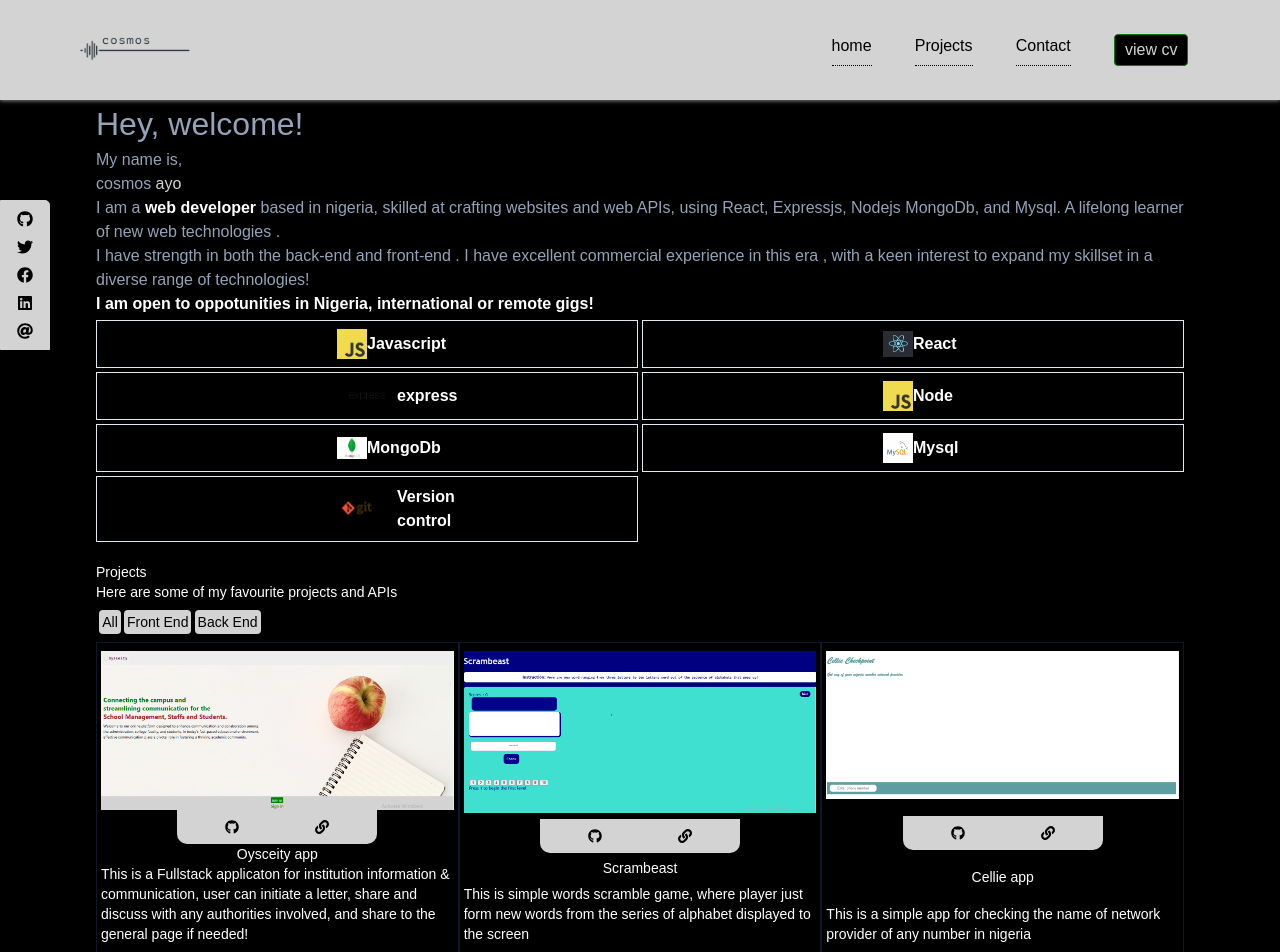
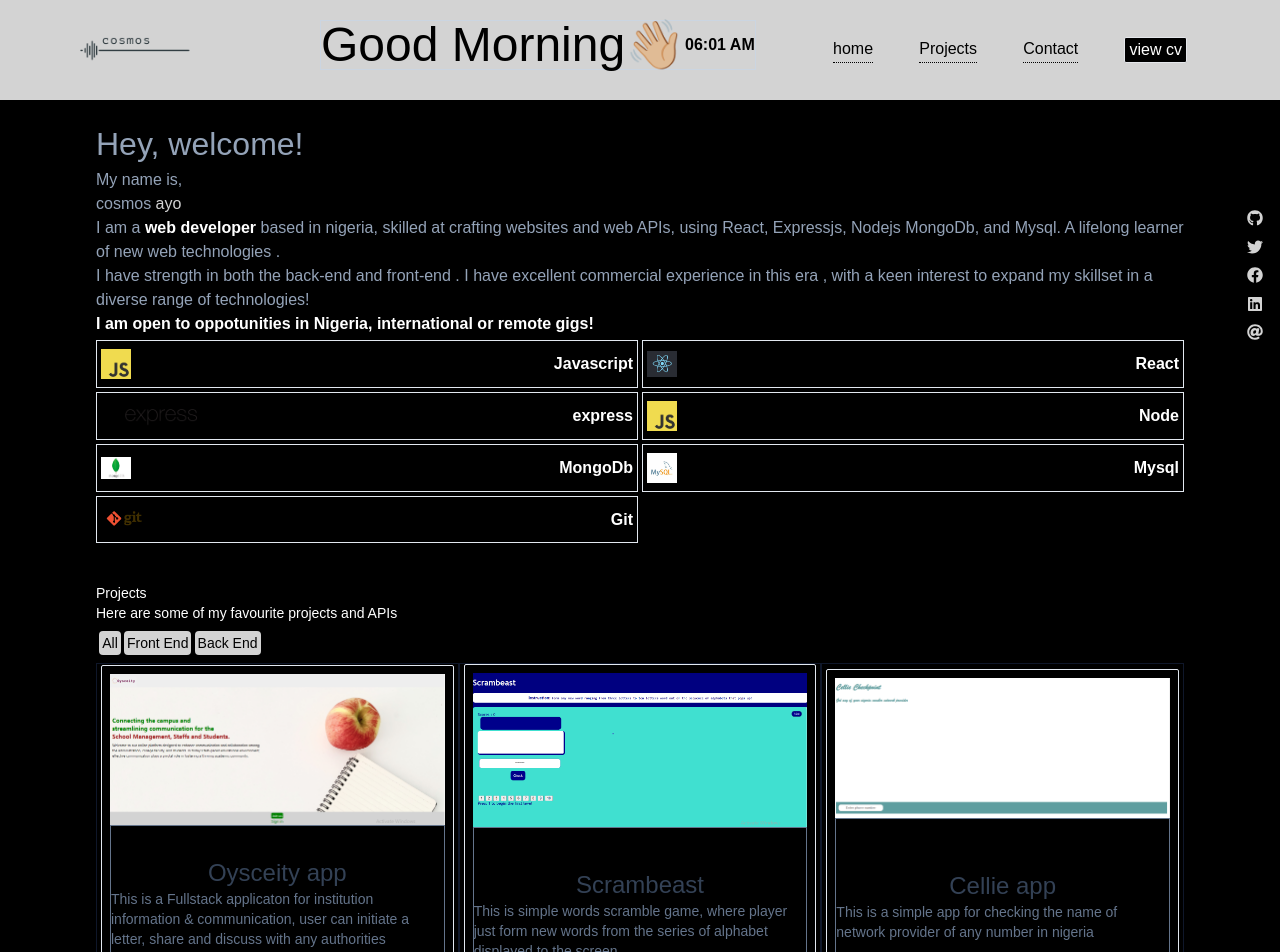
Before and after one commit to Cosmosvybes/cosmos-portfolio, a React (Vite) app: page / in a window 1280 px wide. Shown: the top 952 px of the page. Built offline with nearby package versions, Linux system fonts and the light colour scheme; a web font is replaced by a local one.

Commit message:
added few more upgrading to my portfolifio

```diff
--- a/src/Components/Header.css
+++ b/src/Components/Header.css
@@ -5,17 +5,16 @@ header {
   display: flex;
   justify-content: space-between;
   align-items: center;
-  color: green;
-  box-shadow: 0px 1px 4px 0px grey;
+  color: lightgrey;
+  /* box-shadow: 0px 1px 4px 0px grey; */
   z-index: 1;
   padding: 20px 70px;
   background: lightgrey;
 }
 .socials {
   position: absolute;
-  left: 0;
+  right: 0;
   top: 200%;
-  border: 1px solid lightgrey;
   width: 50px;
   height: 150px;
   justify-content: space-between;
@@ -25,8 +24,7 @@ header {
   border-top-right-radius: 5px;
   align-items: center;
   z-index: 1;
-  background-color: lightgrey;
-  color: black;
+  background-color: rgba(0, 0, 0, 0.083);
 }
 .contact-me {
   position: absolute;
@@ -222,8 +220,7 @@ textarea {
     padding: 10px 5px;
     justify-content: space-between;
     z-index: 1;
-    background-color: lightgray;
-    color: black;
+    background-color: rgba(0, 0, 0, 0.083);
   }
   .dropdown {
     position: absolute;
@@ -254,8 +251,8 @@ textarea {
   .icon-item {
     margin-bottom: 0.8rem;
     /* font-weight: 300; */
-    font-size: 1.5rem;
-    color: black;
+    font-size: 2rem;
+    color: grey;
   }
   .header #logo {
     color: lightgray;
--- a/src/Components/Header.jsx
+++ b/src/Components/Header.jsx
@@ -69,6 +69,32 @@ const Header = () => {
       setResponse("");
     }, 8000);
   }, [response]);
+  // time
+  const [time, setTime] = useState("");
+  const [greetings, setGreetings] = useState("");
+
+  const readTime = () => {
+    let hours = new Date().getHours();
+    if (hours >= 16) {
+      setGreetings("Good evening");
+    } else if (hours > 12) {
+      setGreetings("Good Afternoon");
+    } else {
+      setGreetings("Good Morning");
+    }
+    setInterval(() => {
+      setTime(
+        new Date().toLocaleTimeString("en-US", {
+          hour: "2-digit",
+          minute: "numeric",
+        })
+      );
+    }, 1000);
+  };
+
+  useEffect(() => {
+    return readTime();
+  }, []);
 
   return (
     <>
@@ -86,15 +112,9 @@ const Header = () => {
             Contact
           </Link>
           <Link
-            id="nav-bar"
+            // id="nav-bar"
             to={"projects"}
-            style={{
-              background: "black",
-              padding: "3px 10px",
-              borderRadius: "4px",
-              color: "lightgrey",
-              border: "1px solid green",
-            }}
+            className="bg-black cursor-pointer text-white px-1 py-0 rounded-sm  max-md:text-white border hover:border-black hover:bg-slate-300 hover:text-black"
           >
             view cv
           </Link>
@@ -162,6 +182,11 @@ const Header = () => {
             <FaTimes className="cancel-contact-me" onClick={contactMe} />
           )}
         </div>
+
+        <div className="absolute left-80 top-5 w-92 border border-slate-300 h-38 flex justify-between flex-reverse items-center transform ">
+          <p className=" text-black text-5xl block">{greetings}👋🏼</p>
+          <strong className=" text-black block ">{time}</strong>
+        </div>
       </header>
       <header className="header tab">
         <img src={logo} alt="logo" width={"130px"} height={"110px"} />
@@ -226,13 +251,20 @@ const Header = () => {
           </Link>
           <FaArrowRight className="icon-item" onClick={handleMenu} />
         </div>
+        <div className="flex absolute  top-16 right-4  h-auto w-auto justify-between transform ">
+          <p className=" inline text-sky-700 text-xl"> {greetings}-🙌🏼 </p>
+          <strong className=" inline text-sky-600 text-2xl"> {time}</strong>
+        </div>
         {/*
         <div className="contact-me-mobile">
 
         </div> */}
       </header>
 
-      <section className="px-24 max-md:px-16 max-sm:px-7 bg-black text-slate-400" id="head">
+      <section
+        className="px-24 py-5 max-md:px-16 max-sm:px-7 bg-black text-slate-400"
+        id="head"
+      >
         <h1 style={{ fontSize: "2rem" }}>Hey, welcome!</h1>
         <p> My name is, </p>
 
@@ -261,15 +293,15 @@ const Header = () => {
         </strong>
 
         <div className="grid grid-cols-2 gap-1 max-sm:grid-cols-2 max-sm:gap-1 py-1">
-          <div className="border border-slate-200 w-50 text-white flex justify-between px-60  items-center max-sm:px-1 max-sm:w-auto py-2 max-sm:rounded-sm max-md:px-3">
+          <div className="border border-slate-200 w-45 text-white flex justify-between px-1  items-center max-sm:px-2 max-sm:w-auto py-2  max-sm:rounded-sm max-md:px-3">
             <img src={javascriptlogo} width={"30px"} height={"30px"} />
             <strong>Javascript</strong>
           </div>
-          <div className="border border-slate-200 w-50 text-white flex justify-between px-60  items-center max-sm:px-1 max-sm:w-auto py-2 max-sm:rounded-sm max-md:px-3">
+          <div className="border border-slate-200 w-45 text-white flex justify-between px-1  items-center max-sm:px-2 max-sm:w-auto py-2 max-sm:rounded-sm max-md:px-3">
             <img src={reactLogo} width={"30px"} height={"30px"} />
             <strong> React </strong>
           </div>
-          <div className="border border-slate-200 w-50 text-white flex justify-between  px-60 items-center max-sm:px-1 max-sm:w-auto py-2 max-sm:rounded-sm max-md:px-3">
+          <div className="border border-slate-200 w-45 text-white flex justify-between  px-1 items-center max-sm:px-2 max-sm:w-auto py-2 max-sm:rounded-sm max-md:px-3">
             <img
               src={expressLogo}
               width={"120px"}
@@ -279,22 +311,22 @@ const Header = () => {
             <strong>express</strong>
           </div>
 
-          <div className="border border-slate-200 w-50 text-white flex justify-between px-60 items-center max-sm:px-1 max-sm:w-auto py-2 max-sm:rounded-sm max-md:px-3">
+          <div className="border border-slate-200 w-45 text-white flex justify-between px-1 items-center max-sm:px-2 max-sm:w-auto py-2 max-sm:rounded-sm max-md:px-3">
             <img src={javascriptlogo} width={"30px"} height={"30px"} />
             <strong> Node</strong>
           </div>
 
-          <div className="border border-slate-200 w-50 text-white flex justify-between px-60  items-center max-sm:px-1 max-sm:w-auto py-2 max-sm:rounded-sm max-md:px-3">
+          <div className="border border-slate-200 w-45 text-white flex justify-between px-1  items-center max-sm:px-2 max-sm:w-auto py-2 max-sm:rounded-sm max-md:px-3">
             <img src={mongoDb} width={"30px"} height={"30px"} />
             <strong> MongoDb</strong>
           </div>
-          <div className="border border-slate-200 w-50 text-white flex justify-between px-60  items-center max-sm:px-1 max-sm:w-auto py-2 max-sm:rounded-sm max-md:px-3">
+          <div className="border border-slate-200 w-45 text-white flex justify-between px-1  items-center max-sm:px-2 max-sm:w-auto py-2 max-sm:rounded-sm max-md:px-3">
             <img src={mysql} width={"30px"} height={"30px"} />
             <strong> Mysql</strong>
           </div>
-          <div className="border border-slate-200 w-50 text-white flex justify-between px-60 items-center max-sm:px-1 max-sm:w-auto py-2 max-sm:rounded-sm max-md:px-1">
+          <div className="border border-slate-200 w-45 text-white flex justify-between px-1 items-center max-sm:px-2 max-sm:w-auto py-2 max-sm:rounded-sm max-md:px-3">
             <img src={git} width={"70px"} height={"30px"} />
-            <strong> Version control</strong>
+            <strong>Git</strong>
           </div>
         </div>
       </section>
--- a/src/Components/Projects.jsx
+++ b/src/Components/Projects.jsx
@@ -61,7 +61,7 @@ const Projects = () => {
       url: "",
       repository: "https://github.com/cosmosvybes/lbrary-manager",
       category: "backend",
-      img: apiLogo,
+      img: oysciety,
     },
     {
       id: 9,
@@ -71,11 +71,9 @@ const Projects = () => {
       url: "This is simple CRUD app, using, MYSQL &EXPRESS",
       repository: "https://github.com/cosmosvybes/CRUD",
       category: "backend",
-      img: apiLogo,
+      img: oysciety,
     },
   ]);
-  // <FaGithub onClick={() => window.open(project.repository)} />
-  //                   <FaLink onClick={() => window.open(project.url)} />
 
   const filterByCategory = (category) => {
     const timeLine = gsap.timeline({ defaults: { duration: 1 } });
@@ -95,7 +93,7 @@ const Projects = () => {
     <>
       <section
         id="project"
-        className=" bg-black px-24 text-white py-4 max-sm:flex justify-center items-center flex-col  max-sm:px-4 text-sm max-md:px-16 "
+        className=" bg-black px-24 text-white py-4 max-sm:flex justify-center items-center flex-col  max-sm:px-4 text-sm max-md:px-16"
       >
         <h1> Projects</h1>
         <p className="inline">
@@ -114,32 +112,65 @@ const Projects = () => {
           {categoryFiltered.length < 1
             ? projects.map((project) => (
                 <div
-                  className="detail h-auto w-86 border border-slate-900 flex justify-between flex-col items-center
-                   px-1 py-2 max-sm:w-auto  hover:bg-slate-800 trasition duration-500"
+                  className="detail h-auto w-95 max-md:w-auto border border-slate-900 flex justify-evenly flex-col items-start
+                   px-1 max-sm:w-auto  hover:bg-slate-300 hover:text-slate-900 trasition duration-500"
                   key={project.id}
                 >
-                  <img src={project.img} />
-                  <div className="links-repo">
-                    <FaGithub onClick={() => window.open(project.repository)} />
-                    <FaLink onClick={() => window.open(project.url)} />
+                  <div className="text h-auto border border-slate-200 py-2 px-2 rounded-sm max-sm:rounded-sm">
+                    <img src={project.img} />
+                    <div className="description flex justify-start">
+                      <div className="h-44 border  border-slate-500 flex flex-col items-center justify-center  ">
+                        <h4 className="text-slate-700 text-2xl hover:text-slate-900">
+                          {" "}
+                          {project.title}
+                        </h4>
+                        <p className="text-slate-500 hover:text-slate-900">
+                          {project.descripton}
+                        </p>
+                      </div>
+                    </div>
                   </div>
-                  <h4> {project.title}</h4>
-                  <p>{project.descripton}</p>
+
+                  <div className="links-url flex justify-around items-center h-12  border border-slate-300 w-full">
+                    <FaGithub
+                      onClick={() => window.open(project.repository)}
+                      className="hover:text-slate-600 transition duration-150 text-slate-500"
+                    />
+                    <FaLink
+                      onClick={() => window.open(project.url)}
+                      className="hover:text-slate-600 transition duration-150 text-slate-500 "
+                    />
+                  </div>
+                  {/* <h4> {project.title}</h4> */}
+                  {/* <p>{project.descripton}</p> */}
                 </div>
               ))
             : categoryFiltered.map((project) => (
                 <div
-                  className="detail h-auto w-86 border border-slate-900
-                  flex justify-between flex-col items-center px-1 py-2 max-sm:w-auto hover:bg-slate-800 trasition duration-500"
+                  className="detail h-auto w-auto border border-slate-900
+                  flex justify-between hover:text-slate-900 rounded-sm max-sm:rounded-md flex-col items-center px-1  max-sm:w-auto hover:bg-slate-300 trasition duration-500"
                   key={project.id}
                 >
-                  <img src={project.img} />
-                  <div className="links-repo">
-                    <FaGithub onClick={() => window.open(project.repository)} />
-                    <FaLink onClick={() => window.open(project.url)} />
+                  <div className="text h-auto border border-slate-200  px-0 py-0 rounded-md max-sm:rounded-sm">
+                    <img src={project.img} />
                   </div>
-                  <h4> {project.title}</h4>
-                  <p>{project.descripton}</p>
+                  <div className="description h-52 border flex flex-col items-center justify-center border-slate-500">
+                    <h4 className="text-slate-500 hover:text-slate-900">
+                      {" "}
+                      {project.title}
+                    </h4>
+                    <p className="hover:text-slate-900">{project.descripton}</p>
+                  </div>
+                  <div className="links-url flex justify-around items-center h-12  border border-slate-300 w-full">
+                    <FaGithub
+                      onClick={() => window.open(project.repository)}
+                      className="hover:text-slate-600 transition duration-150 text-slate-500"
+                    />
+                    <FaLink
+                      onClick={() => window.open(project.url)}
+                      className="hover:text-slate-600 transition duration-150 text-slate-500"
+                    />
+                  </div>
                 </div>
               ))}
         </div>
```
Also changed, not shown: src/Components/Projects.css (+15 -28 lines).
